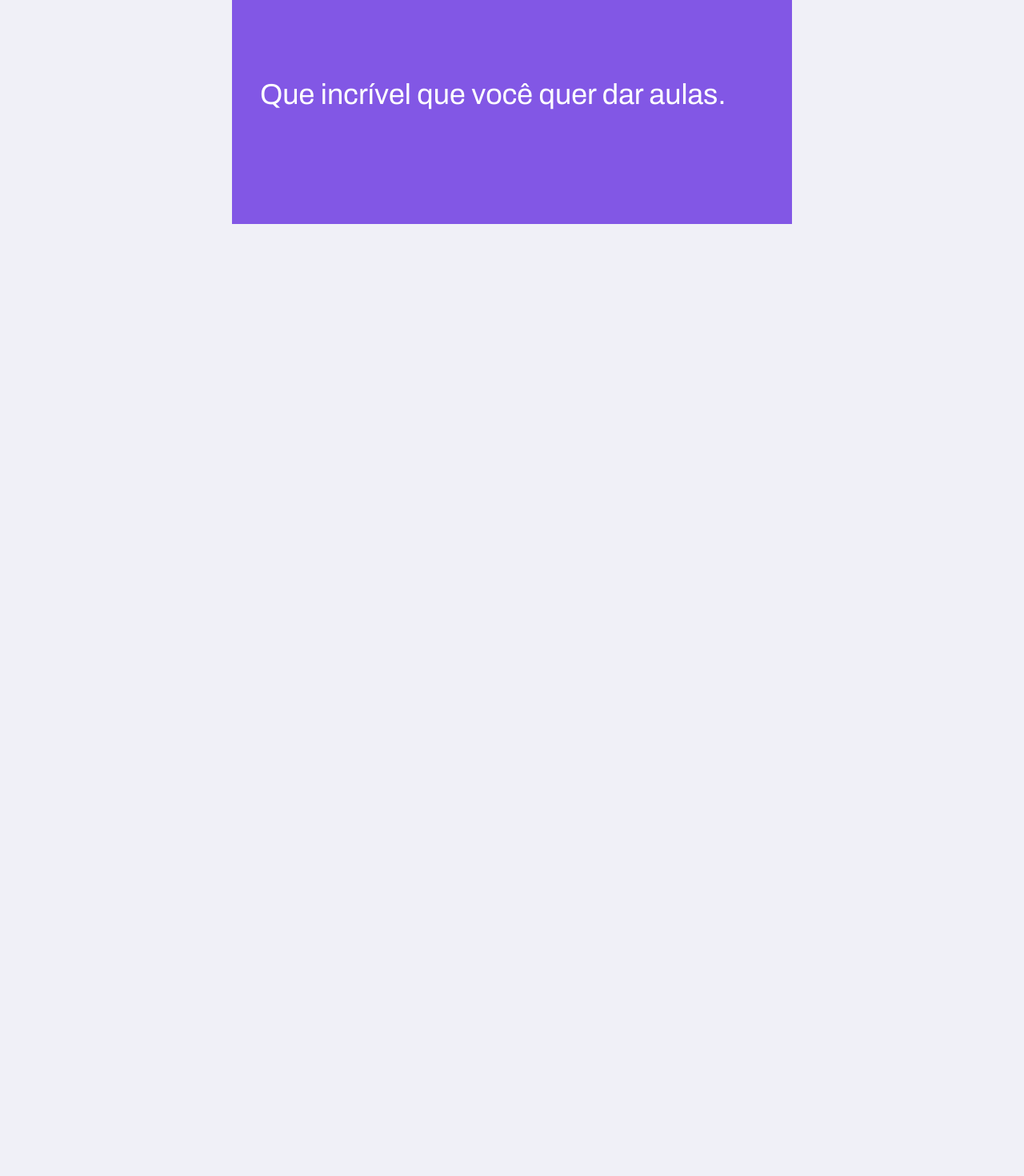
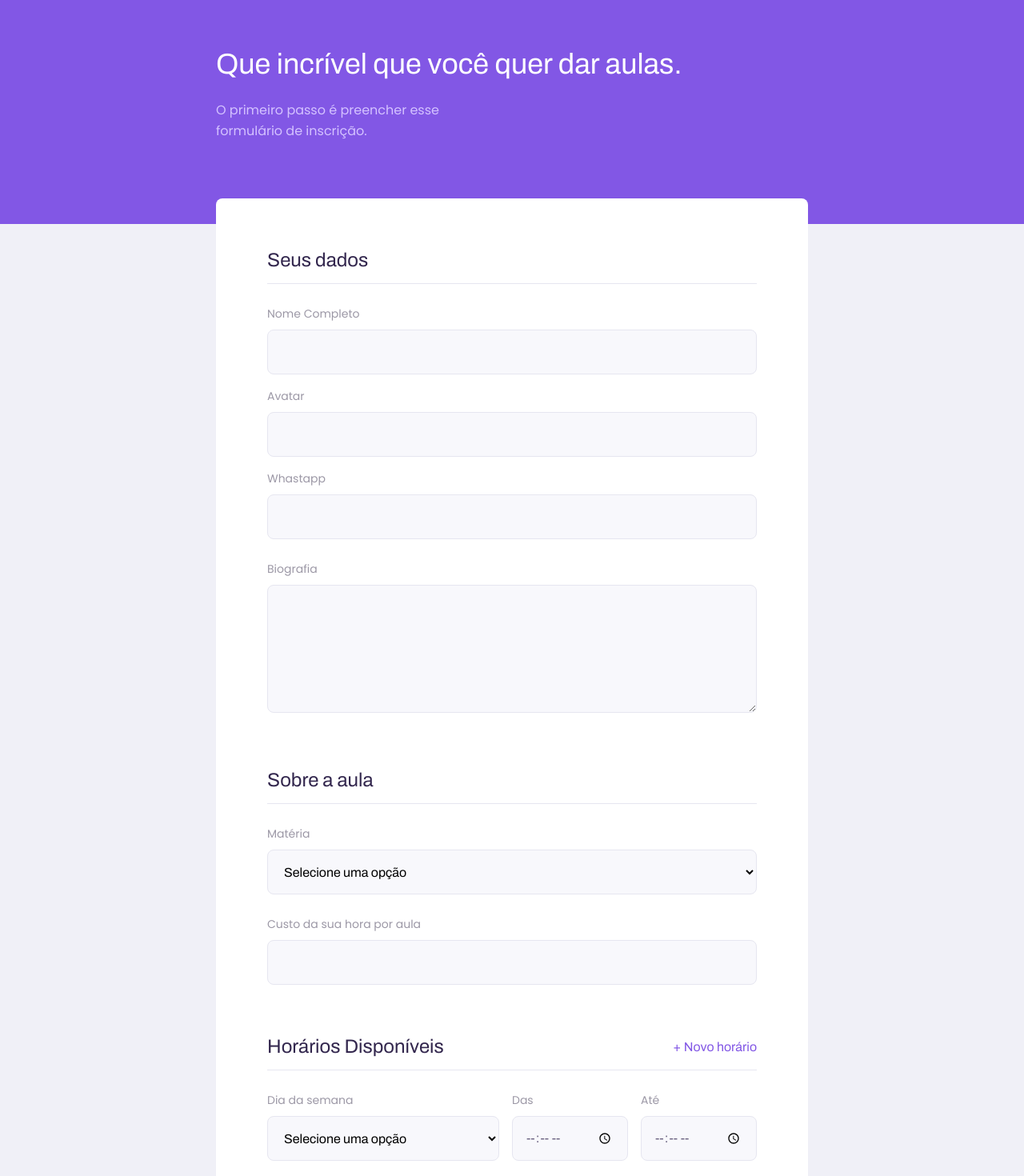
Before and after one commit to lucascprazeres/Proffy, a React (Create React App) app in the folder web/: page /give-classes in a window 1280 px wide. Shown: the part 60-1530 px from the top of the page at 80% size. Before the commit the page ends 800 px from the top, so only its background shows below. Built offline with nearby package versions, Linux system fonts and the light colour scheme; the HTML template or start-up script is replaced by a standard one.

Commit message:
feat: creates TeacherForm Layout and its components

```diff
--- a/web/src/components/Input/index.tsx
+++ b/web/src/components/Input/index.tsx
@@ -10,7 +10,7 @@ interface InputProps extends InputHTMLAttributes<HTMLInputElement> {
 const Input: React.FC<InputProps> = ({ name, label, ...rest }) => (
   <Container className="input-block">
     <label htmlFor={name}>{label}</label>
-    <input type="text" id={name} {...rest}/>
+    <input id={name} {...rest}/>
   </Container>
 );
 
--- /dev/null
+++ b/web/src/components/Select/index.tsx
@@ -0,0 +1,27 @@
+import React, { SelectHTMLAttributes } from 'react';
+
+import { Container } from './styles';
+
+interface SelectProps extends SelectHTMLAttributes<HTMLSelectElement> {
+  name: string;
+  label: string;
+  options: Array<{
+    value: string;
+    label: string;
+  }>
+}
+
+const Select: React.FC<SelectProps> = ({ name, label, options, ...rest }) => (
+  <Container className="select-block">
+    <label htmlFor={name}>{label}</label>
+    <select defaultValue="" id={name} {...rest}>
+      <option value="" disabled hidden>Selecione uma opção</option>
+
+      {options.map(option => {
+        return <option key={option.value} value={option.value}>{option.label}</option>
+      })}
+    </select>
+  </Container>
+);
+
+export default Select;
--- /dev/null
+++ b/web/src/components/Select/styles.ts
@@ -0,0 +1,36 @@
+import styled from 'styled-components';
+
+export const Container = styled.div`
+  position: relative;
+
+  & + & {
+    margin-top: 1.4rem;
+  }
+
+  label {
+    font-size: 1.4rem;
+  }
+
+  select {
+    width: 100%;
+    height: 5.6rem;
+    margin-top: 0.8rem;
+    border-radius: 0.8rem;
+    background: var(--color-input-background);
+    border: 1px solid var(--color-line-in-white);
+    outline: 0;
+    padding: 0 1.6rem;
+    font: 1.6rem Archivo;
+  }
+
+  &:focus-within::after {
+    width: calc(100% - 3.2rem);
+    height: 2px;
+    content: '';
+    background-color: var(--color-primary-light);
+    position: absolute;
+    left: 1.6rem;
+    right: 1.6rem;
+    bottom: 0;
+  }
+`;
--- /dev/null
+++ b/web/src/components/Textarea/index.tsx
@@ -0,0 +1,17 @@
+import React, { TextareaHTMLAttributes } from 'react';
+
+import { Container } from './styles';
+
+interface TextareaProps extends TextareaHTMLAttributes<HTMLTextAreaElement> {
+  name: string;
+  label: string;
+}
+
+const Textarea: React.FC<TextareaProps> = ({ name, label, ...rest }) => (
+  <Container className="textarea-block">
+    <label htmlFor={name}>{label}</label>
+    <textarea id={name} {...rest}/>
+  </Container>
+);
+
+export default Textarea;
--- /dev/null
+++ b/web/src/components/Textarea/styles.ts
@@ -0,0 +1,38 @@
+import styled from 'styled-components';
+
+export const Container = styled.div`
+  position: relative;
+
+  & + & {
+    margin-top: 1.4rem;
+  }
+
+  label {
+    font-size: 1.4rem;
+  }
+
+  textarea {
+    width: 100%;
+    height: 16rem;
+    min-height: 8rem;
+    margin-top: 0.8rem;
+    border-radius: 0.8rem;
+    background: var(--color-input-background);
+    border: 1px solid var(--color-line-in-white);
+    outline: 0;
+    resize: vertical;
+    padding: 1.2rem 1.6rem;
+    font: 1.6rem Archivo;
+  }
+
+  &:focus-within::after {
+    width: calc(100% - 3.2rem);
+    height: 2px;
+    content: '';
+    background-color: var(--color-primary-light);
+    position: absolute;
+    left: 1.6rem;
+    right: 1.6rem;
+    bottom: 7px;
+  }
+`;
--- a/web/src/pages/TeacherForm/index.tsx
+++ b/web/src/pages/TeacherForm/index.tsx
@@ -1,14 +1,104 @@
-import React from 'react';
+import React, { useState } from 'react';
 
 import PageHeader from '../../components/PageHeader';
+import Input from '../../components/Input';
+import Textarea from '../../components/Textarea';
+import Select from '../../components/Select';
+
+import warningIcon from '../../assets/images/icons/warning.svg';
 
 import { PageContainer } from './styles';
 
 function TeacherForm() {
+  const [scheduleitems, setScheduleitems] = useState([
+    { week_day: 0, from: '', to: '' },
+  ]);
+
+  function handleAddNewScheduleItem() {
+    setScheduleitems([
+      ...scheduleitems,
+      { week_day: 0, from: '', to: '' },
+    ]);
+  }
+
   return (
     <PageContainer id="page-teacher-form">
       <div id="page-content" className="container">
-        <PageHeader title="Que incrível que você quer dar aulas."/>
+        <PageHeader
+          title="Que incrível que você quer dar aulas."
+          description="O primeiro passo é preencher esse formulário de inscrição."
+        />
+
+        <main>
+          <fieldset>
+            <legend>Seus dados</legend>
+            <Input name="name" label="Nome Completo" />
+            <Input name="avatar" label="Avatar" />
+            <Input name="whatsapp" label="Whastapp" />
+            <Textarea name="bio" label="Biografia" />
+          </fieldset>
+
+          <fieldset>
+            <legend>Sobre a aula</legend>
+            <Select
+              name="subject"
+              label="Matéria"
+              options={[
+                { value: "Artes", label: "Artes" },
+                { value: "Química", label: "Química" },
+                { value: "Redação", label: "Redação" },
+                { value: "Biologia", label: "Biologia" },
+                { value: "Matemática", label: "Matemática" },
+                { value: "História", label: "História" },
+                { value: "Física", label: "Física" },
+                { value: "Educação física", label: "Educação física" },
+              ]}
+            />
+            <Input name="cost" label="Custo da sua hora por aula" />
+          </fieldset>
+
+          <fieldset>
+            <legend>
+              Horários Disponíveis
+
+              <button type="button" onClick={handleAddNewScheduleItem}>
+                + Novo horário
+              </button>
+            </legend>
+
+            {scheduleitems.map(scheduleItem => (
+              <div key={scheduleItem.week_day} className="schedule-item">
+                <Select
+                  name="week_day"
+                  label="Dia da semana"
+                  options={[
+                    { value: "0", label: "Domingo" },
+                    { value: "1", label: "Segunda-feira" },
+                    { value: "2", label: "Terça-feira" },
+                    { value: "3", label: "Quarta-feira" },
+                    { value: "4", label: "Quinta-feira" },
+                    { value: "5", label: "Sexta-feira" },
+                    { value: "6", label: "Sábado" },
+                  ]}
+                />
+                <Input type="time" name="from" label="Das" />
+                <Input type="time" name="to" label="Até" />
+              </div>
+              ))}
+          </fieldset>
+
+          <footer>
+            <p>
+              <img src={warningIcon} alt="aviso" />
+              Importante! <br />
+              Preencha todos os campos
+            </p>
+
+            <button type="button">
+              Salvar cadastro
+            </button>
+          </footer>
+        </main>
       </div>
     </PageContainer>
   );
--- a/web/src/pages/TeacherForm/styles.ts
+++ b/web/src/pages/TeacherForm/styles.ts
@@ -5,4 +5,141 @@ export const PageContainer = styled.div`
     width: 100vw;
     height: 100vh;
   }
+
+  #page-content .page-header .header-content {
+    margin-bottom: 6.4rem;
+  }
+
+  #page-content main {
+    background: var(--color-box-base);
+    width: 100%;
+    max-width: 74rem;
+    border-radius: 0.8rem;
+    margin: -3.2rem auto 3.2rem;
+    padding-top: 6.4rem;
+    overflow: hidden;
+  }
+
+  #page-content main fieldset {
+    border: 0;
+    padding: 0 2.4rem;
+  }
+
+  #page-content main fieldset + fieldset {
+    margin-top: 6.4rem;
+  }
+
+  #page-content main fieldset legend {
+    font: 700 2.4rem Archivo;
+    color: var(--color-text-title);
+    margin-bottom: 2.4rem;
+    display: flex;
+    align-items: center;
+    justify-content: space-between;
+    width: 100%;
+    padding-bottom: 1.6rem;
+    border-bottom: 1px solid var(--color-line-in-white);
+  }
+
+  #page-content main fieldset legend button {
+    background: none;
+    border: 0;
+    color: var(--color-primary);
+    font: 700 1.6rem Archivo;
+    cursor: pointer;
+    transition: color 0.2s;
+  }
+
+  #page-content main fieldset legend button:hover {
+    color: var(--color-primary-dark);
+  }
+
+  #page-content main fieldset .input-block + .textarea-block,
+  #page-content main fieldset .select-block + .input-block {
+    margin-top: 2.4rem;
+  }
+
+  #page-content main label {
+    color: var(--color-text-complement);
+  }
+
+  #page-content main footer {
+    padding: 4rem 2.4rem;
+    background: var(--color-box-footer);
+    border-top: 1px solid var(--color-line-in-white);
+    margin-top: 6.4rem;
+  }
+
+  #page-content main footer p {
+    display: flex;
+    align-items: center;
+    justify-content: center;
+    font-size: 1.4rem;
+    line-height: 2.4rem;
+    color: var(--color-text-complement);
+  }
+
+  #page-content main footer p img {
+    margin-right: 2rem;
+  }
+
+  #page-content main footer button {
+    width: 100%;
+    height: 5.6rem;
+    background: var(--color-secundary);
+    color: var(--color-button-text);
+    border: 0;
+    border-radius: 0.8rem;
+    cursor: pointer;
+    font: 700 1.6rem Archivo;
+    display: flex;
+    align-items: center;
+    justify-content: center;
+    text-decoration: none;
+    transition: background-color 0.2s;
+    margin-top: 3.2rem;
+  }
+
+  #page-content main footer button:hover {
+    background: var(--color-secundary-dark);
+  }
+
+  @media(min-width: 700px) {
+    #page-content {
+      max-width: 100vw;
+    }
+
+    #page-content .page-header .header-content {
+      margin-bottom: 0;
+    }
+
+    #page-content main fieldset {
+      padding: 0 6.4rem;
+    }
+
+    #page-content main fieldset .schedule-item {
+      display: grid;
+      grid-template-columns: 2fr 1fr 1fr;
+      grid-gap: 1.6rem;
+    }
+
+    #page-content main fieldset .schedule-item .input-block {
+      margin-top: 0 !important;
+    }
+
+    #page-content main footer {
+      padding: 4rem 6.4rem;
+      display: flex;
+      align-items: center;
+      justify-content: space-between;
+    }
+
+    #page-content main footer p {
+      justify-content: space-between;
+    }
+
+    #page-content main footer button {
+      width: 20rem;
+    }
+  }
 `;
--- a/web/src/pages/TeacherList/index.tsx
+++ b/web/src/pages/TeacherList/index.tsx
@@ -3,6 +3,7 @@ import React from 'react';
 import PageHeader from '../../components/PageHeader';
 import TeacherItem from '../../components/TeacherItem';
 import Input from '../../components/Input';
+import Select from '../../components/Select';
 
 import { PageContainer } from './styles';
 
@@ -12,9 +13,35 @@ function TeacherList() {
       <div id="page-content" className="container">
         <PageHeader title="Estes são os proffys disponíveis.">
           <form id="search-teachers">
-            <Input name="subject" label="Matéria"/>
-            <Input name="week_day" label="Dia da semana"/>
-            <Input type="time" name="time" label="Hora"/>
+            <Select
+              name="subject"
+              label="Matéria"
+              options={[
+                { value: "Artes", label: "Artes" },
+                { value: "Química", label: "Química" },
+                { value: "Redação", label: "Redação" },
+                { value: "Biologia", label: "Biologia" },
+                { value: "Matemática", label: "Matemática" },
+                { value: "História", label: "História" },
+                { value: "Física", label: "Física" },
+                { value: "Educação física", label: "Educação física" },
+              ]}
+            />
+
+            <Select
+              name="week_day"
+              label="Dia da semana"
+              options={[
+                { value: "0", label: "Domingo" },
+                { value: "1", label: "Segunda-feira" },
+                { value: "2", label: "Terça-feira" },
+                { value: "3", label: "Quarta-feira" },
+                { value: "4", label: "Quinta-feira" },
+                { value: "5", label: "Sexta-feira" },
+                { value: "6", label: "Sábado" },
+              ]}
+            />
+            <Input type="time" name="time" label="Hora" />
           </form>
         </PageHeader>
 
--- a/web/src/pages/TeacherList/styles.ts
+++ b/web/src/pages/TeacherList/styles.ts
@@ -32,7 +32,7 @@ export const PageContainer = styled.div`
       bottom: -28px;
     }
 
-    #search-teachers .input-block + .input-block {
+    #search-teachers .select-block + .select-block {
     margin-top: 0;
     }
 
```
